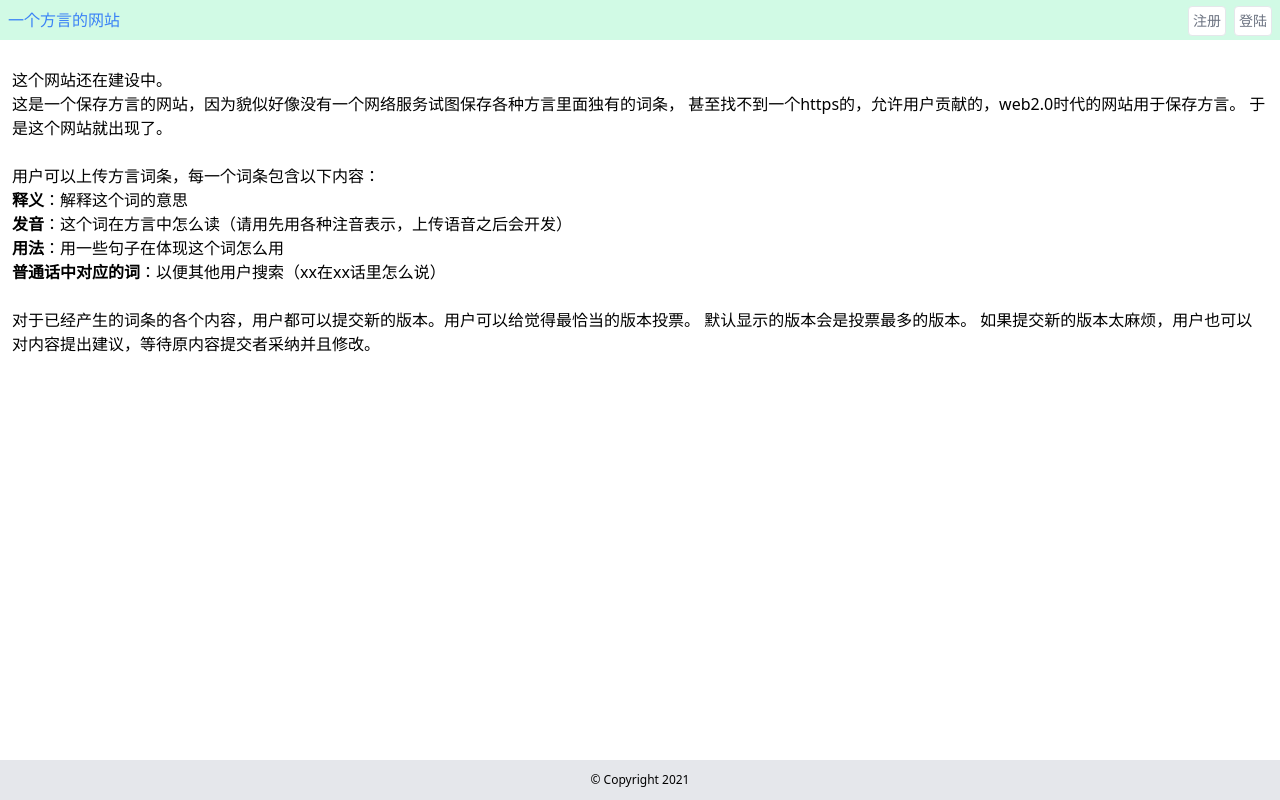
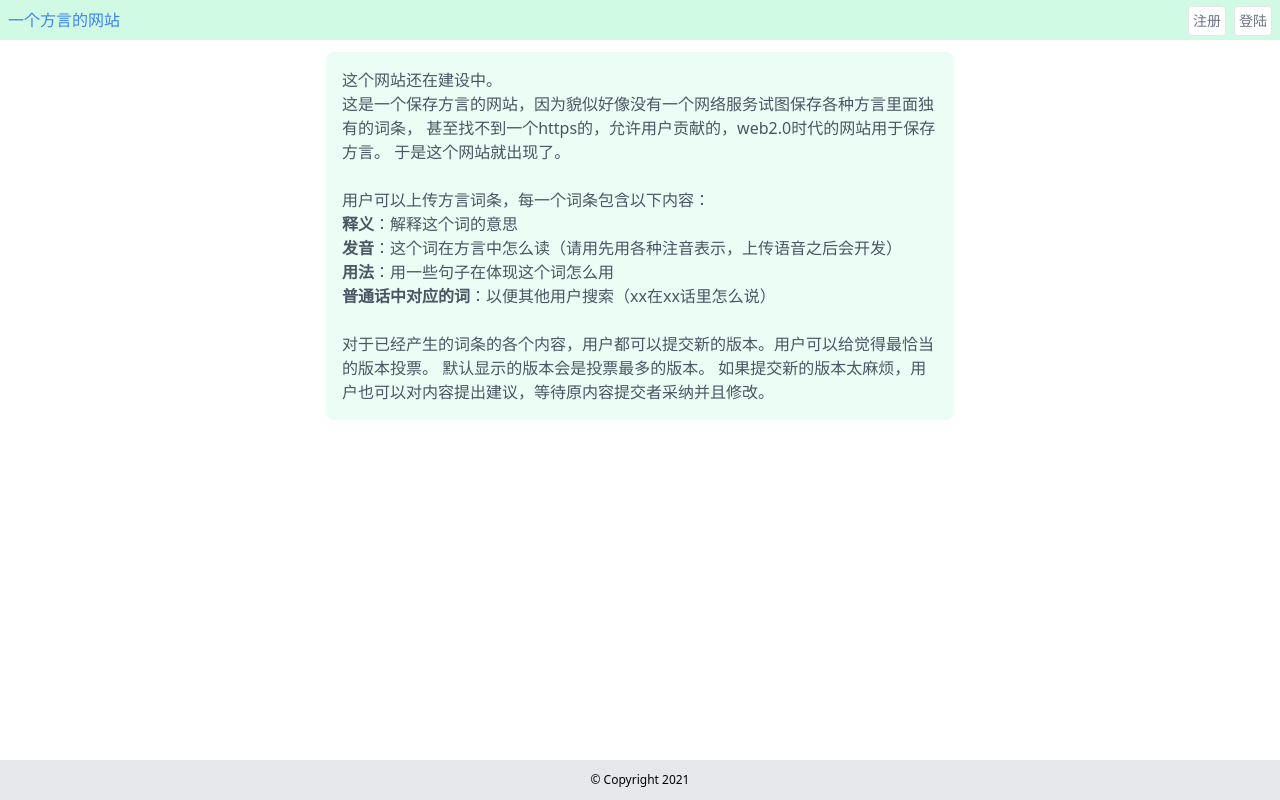
Before and after one commit to yijunx/dialects.io-ui, a React (Create React App) app in the folder app/: page / in a window 1280 px wide. Built offline with nearby package versions, Linux system fonts and the light colour scheme.

Commit message:
make home make nicer

```diff
--- a/app/src/views/Home.js
+++ b/app/src/views/Home.js
@@ -4,8 +4,8 @@ import "../App.css";
 
 function Home() {
   return (
-    <div className="py-4">
-      {/* <div className="md:w-1/2 mx-auto">
+    <div className="md:w-1/2 mx-auto bg-green-50 p-4 rounded-lg text-gray-600">
+      {/* <div className="">
         {products.map((product) => (
           <Product product={product} key={product.id} />
         ))}
```
